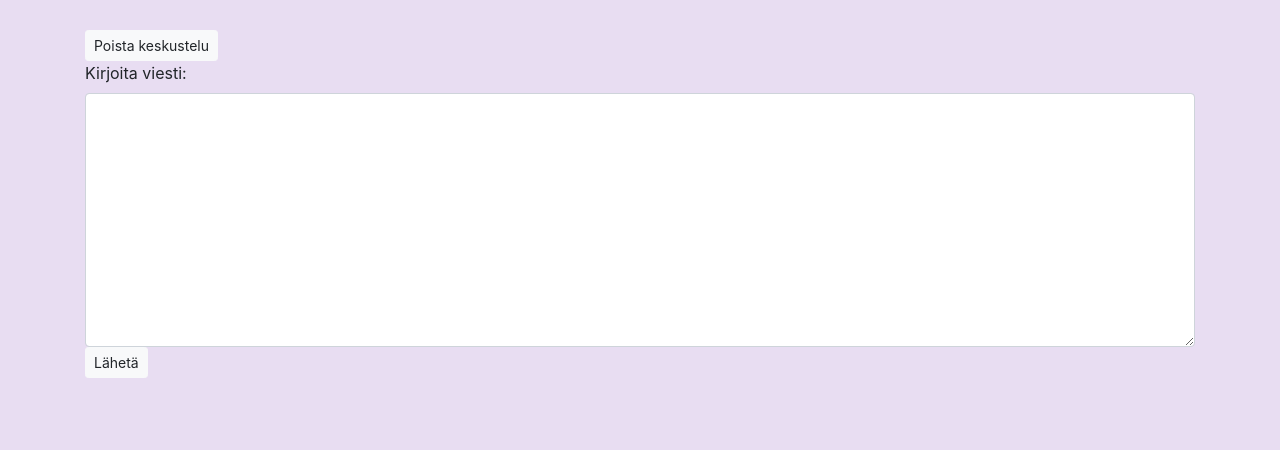
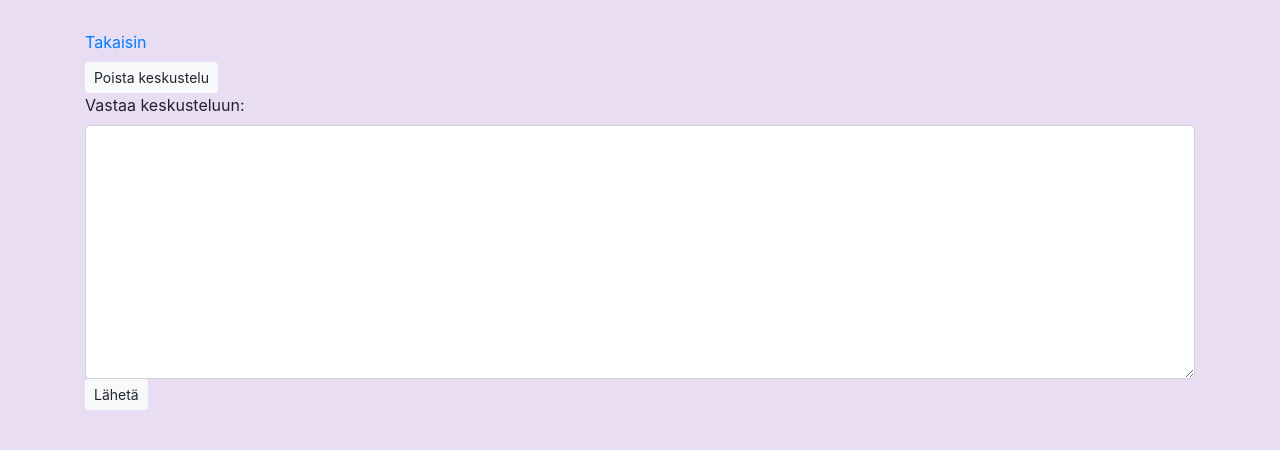
Before and after one commit to valt-1/tsoha-keskustelufoorumi, a Flask app: template templates/topic.html in a window 1280 px wide. Shown: the part 280-730 px from the top of the page. Run offline with Flask 2, Linux system fonts and the light colour scheme; the template is opened without the code that fills it, so the values that code supplies are empty; the visitor is signed in with stand-in values (Sample User, id 1); some libraries are stand-ins or nearby versions.

Commit message:
Update templates

```diff
--- a/templates/editmessage.html
+++ b/templates/editmessage.html
@@ -1,6 +1,7 @@
 {% extends "layout.html" %}
 {% block title %}Muokkaa viestiä{% endblock %}
 {% block content %}
+    <a href="#" onclick="history.go(-1)">Takaisin</a>
     <h2>Muokkaa viestiä</h2>
     {% with messages = get_flashed_messages() %}
     {% if messages %}
--- a/templates/topic.html
+++ b/templates/topic.html
@@ -1,6 +1,7 @@
 {% extends "layout.html" %}
 {% block title %}{{ topic[1] }}{% endblock %}
 {% block content %}
+    <a href="#" onclick="history.go(-1)">Takaisin</a>
     <h2>{{ topic[1] }}</h2>
     {% if session.user_role == "admin" %}
     <form action="/deletetopic/{{ topic[0] }}" method="POST">
@@ -49,7 +50,7 @@
     {% endwith %}
     <div class="form-group">
         <form action="/topic/{{ topic[0] }}/send" method="POST" id="newmessage">
-            <label for="message">Kirjoita viesti:</label>
+            <label for="message">Vastaa keskusteluun:</label>
             <textarea class="form-control" id="message" name="content" rows="10"></textarea>
             <input class="btn btn-light btn-sm mr-sm-2" type="submit" value="Lähetä">
             <input type="hidden" name="csrf_token" value="{{ session.csrf_token }}">
```
